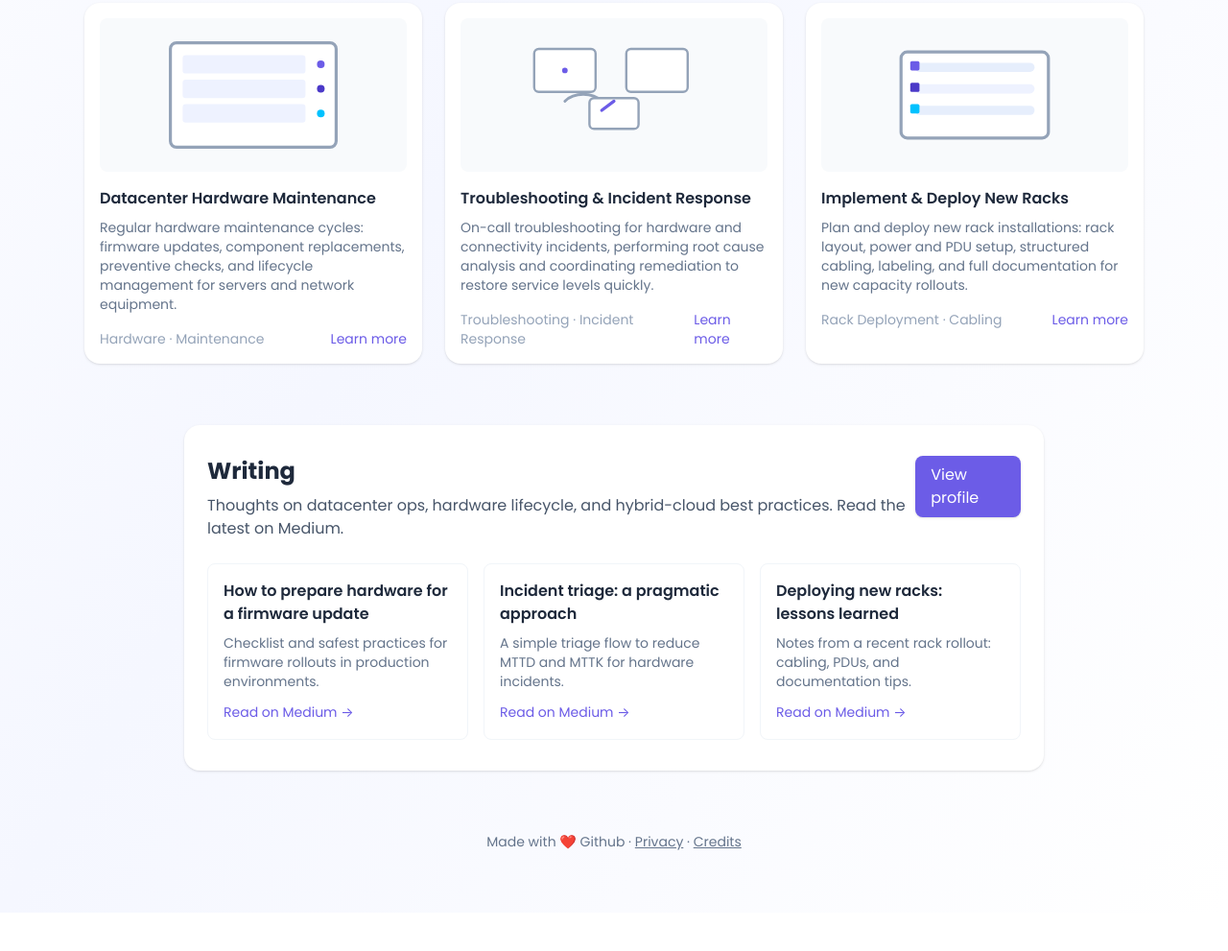
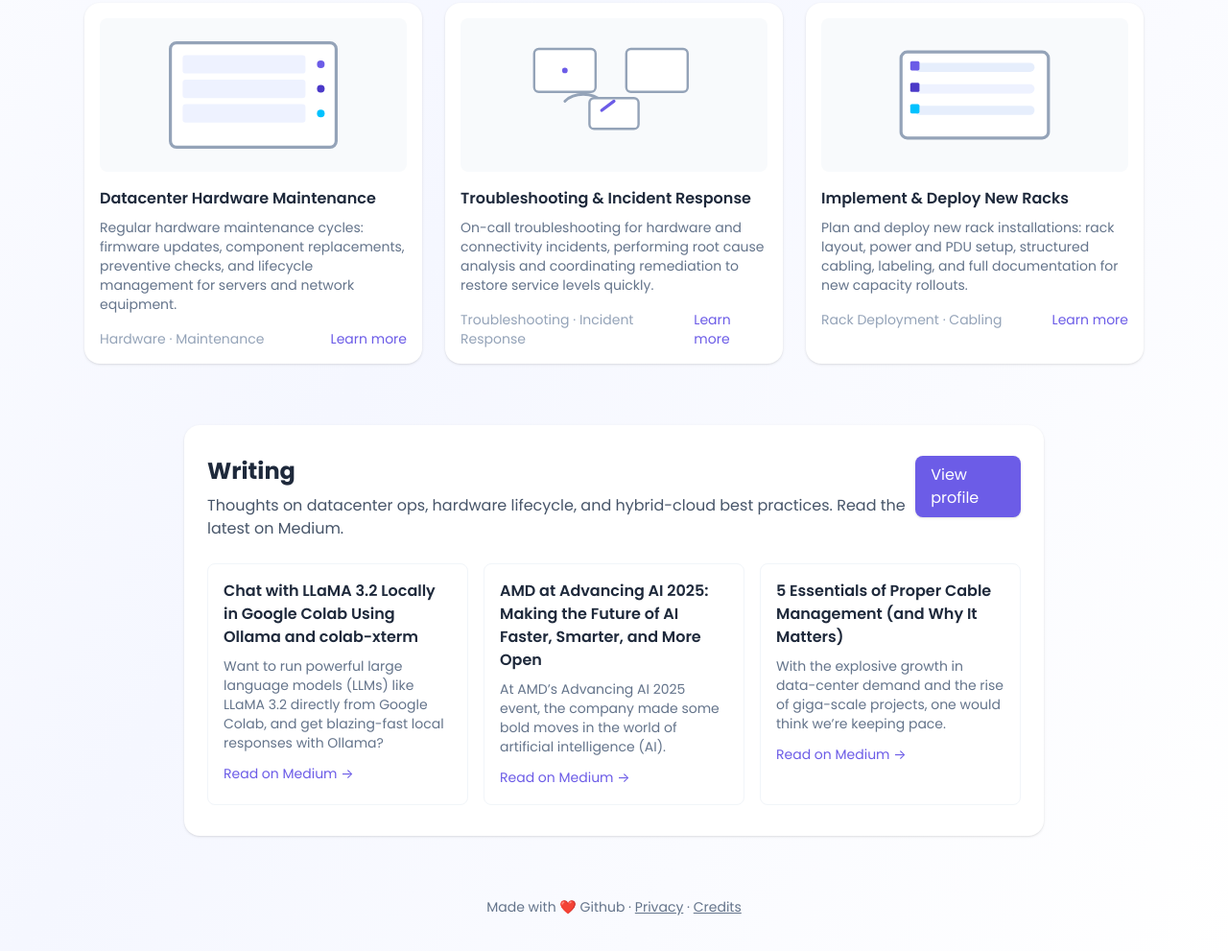
Before and after one commit to bihansamarasinghe/resume, a plain HTML site: page index.html in a window 1280 px wide. Shown: the part 1131-2122 px from the top of the page at 96% size. Before the commit the page ends 2082 px from the top, so only its background shows below. Drawn offline with nearby package versions, Linux system fonts and the light colour scheme.

Commit message:
chore: save manual edits

```diff
--- a/index.html
+++ b/index.html
@@ -228,20 +228,20 @@
 
             <div class="mt-6 grid sm:grid-cols-3 gap-4">
               <article class="p-4 border border-slate-100 rounded-lg">
-                <h3 class="font-semibold">How to prepare hardware for a firmware update</h3>
-                <p class="text-sm text-slate-500 mt-2">Checklist and safest practices for firmware rollouts in production environments.</p>
+                <h3 class="font-semibold">Chat with LLaMA 3.2 Locally in Google Colab Using Ollama and colab-xterm</h3>
+                <p class="text-sm text-slate-500 mt-2">Want to run powerful large language models (LLMs) like LLaMA 3.2 directly from Google Colab, and get blazing-fast local responses with Ollama? </p>
                 <a class="mt-3 inline-block text-brand-500 text-sm" href="https://medium.com/@bihanads/chat-with-llama-3-2-locally-in-google-colab-using-ollama-and-colab-xterm-bf180f04cd93" target="_blank" rel="noopener">Read on Medium →</a>
               </article>
 
               <article class="p-4 border border-slate-100 rounded-lg">
-                <h3 class="font-semibold">Incident triage: a pragmatic approach</h3>
-                <p class="text-sm text-slate-500 mt-2">A simple triage flow to reduce MTTD and MTTK for hardware incidents.</p>
+                <h3 class="font-semibold">AMD at Advancing AI 2025: Making the Future of AI Faster, Smarter, and More Open</h3>
+                <p class="text-sm text-slate-500 mt-2">At AMD’s Advancing AI 2025 event, the company made some bold moves in the world of artificial intelligence (AI).</p>
                 <a class="mt-3 inline-block text-brand-500 text-sm" href="https://medium.com/@bihanads/amd-at-advancing-ai-2025-making-the-future-of-ai-faster-smarter-and-more-open-99b6c7a6cede" target="_blank" rel="noopener">Read on Medium →</a>
               </article>
 
               <article class="p-4 border border-slate-100 rounded-lg">
-                <h3 class="font-semibold">Deploying new racks: lessons learned</h3>
-                <p class="text-sm text-slate-500 mt-2">Notes from a recent rack rollout: cabling, PDUs, and documentation tips.</p>
+                <h3 class="font-semibold">5 Essentials of Proper Cable Management (and Why It Matters)</h3>
+                <p class="text-sm text-slate-500 mt-2">With the explosive growth in data-center demand and the rise of giga-scale projects, one would think we’re keeping pace.</p>
                 <a class="mt-3 inline-block text-brand-500 text-sm" href="https://medium.com/@bihanads/5-essentials-of-proper-cable-management-and-why-it-matters-1c2b0f9ce032" target="_blank" rel="noopener">Read on Medium →</a>
               </article>
             </div>
```
